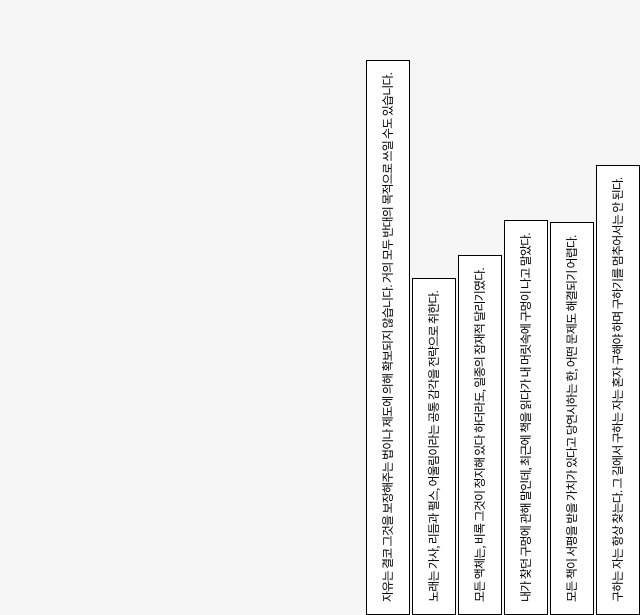
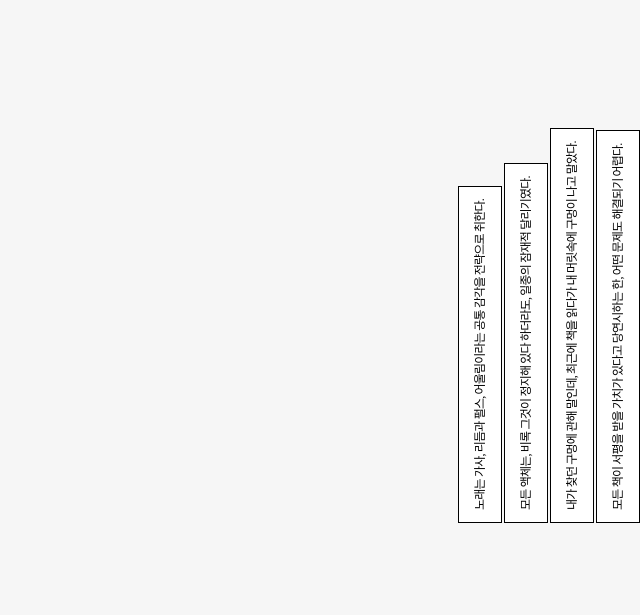
Before and after one commit to chaeahn38/book-log, a plain HTML site: page index.html in a window 1280 px wide. Shown: the part 1261-1876 px from the top of the page, without its empty margins (640-1280 px from the left). After the commit the page ends 1784 px from the top, so only its background shows below. Drawn offline with nearby package versions, Linux system fonts and the light colour scheme; a web font is replaced by a local one.

Commit message:
Update index.html

```diff
--- a/index.html
+++ b/index.html
@@ -19,8 +19,8 @@
 
   <div id="shelf-container">
     <div id="bookShelf">
-      <button class="book-sentence">자유는 결코 그것을 보장해주는 법이나 제도에 의해 확보되지 않습니다. 거의 모두 반대의 목적으로 쓰일 수도 있습니다.</button>
-      <p class="book-info">미셸 푸코, 헤테로토피아</p>
+<!--       <button class="book-sentence">자유는 결코 그것을 보장해주는 법이나 제도에 의해 확보되지 않습니다. 거의 모두 반대의 목적으로 쓰일 수도 있습니다.</button>
+      <p class="book-info">미셸 푸코, 헤테로토피아</p> -->
 
       <button class="book-sentence">노래는 가사, 리듬과 펄스, 어울림이라는 공통 감각을 전략으로 취한다. </button>
       <p class="book-info">오민, 포스터 텍스처</p>
@@ -34,9 +34,9 @@
       <button class="book-sentence">모든 책이 서평을 받을 가치가 있다고 당연시하는 한, 어떤 문제도 해결되기 어렵다.</button>
       <p class="book-info">조지 오웰, 나는 왜 쓰는가, 어느 서평자의 고백</p>
 
-      <button class="book-sentence">구하는 자는 항상 찾는다. 그 길에서 구하는 자는 혼자 구해야 하며 구하기를 멈추어서는 안 된다.</button>
+<!--       <button class="book-sentence">구하는 자는 항상 찾는다. 그 길에서 구하는 자는 혼자 구해야 하며 구하기를 멈추어서는 안 된다.</button>
       <p class="book-info">자크 랑시에르, 무지한 스승</p>
-
+   -->
 
     </div>
   </div>
```
